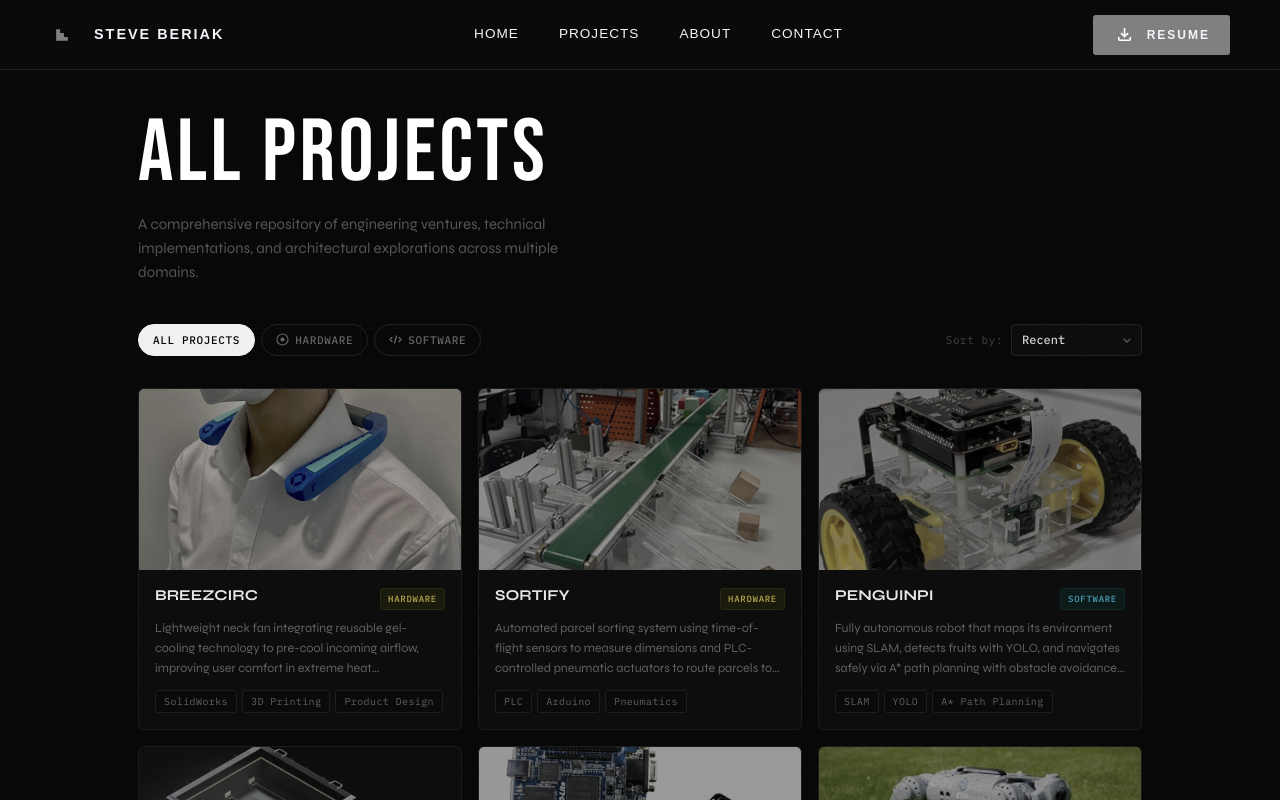
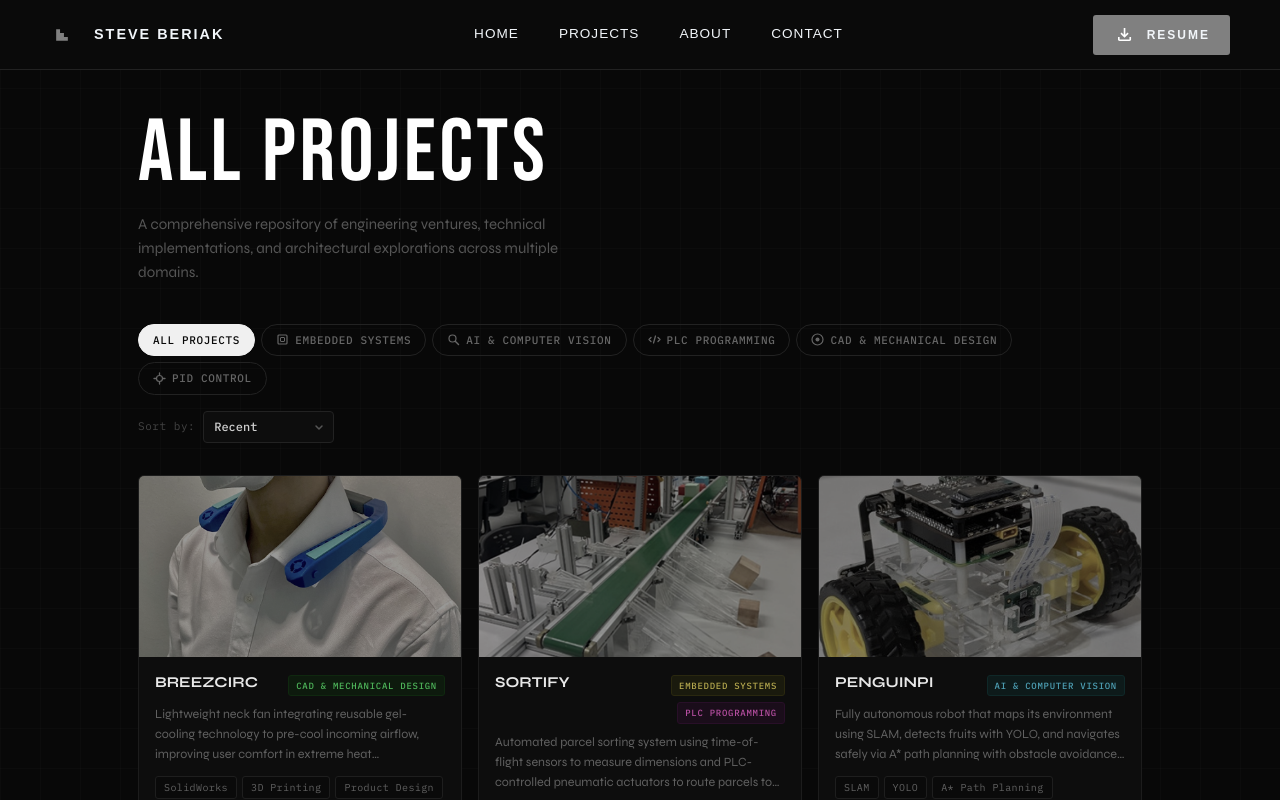
Before and after one commit to LeoFades/portfolio_steve, a React (Vite) app in the folder protfolio_steve/: page /projects in a window 1280 px wide. Shown: the top 800 px of the page. Built offline with nearby package versions, Linux system fonts and the light colour scheme.

Commit message:
refactor: update project categories to multi-select filter system

```diff
--- a/protfolio_steve/src/data/projects.json
+++ b/protfolio_steve/src/data/projects.json
@@ -6,7 +6,7 @@
         "archiveRef": "PROJ-001 // $5,000 DEVELOPMENT GRANT",
         "title": "BREEZCIRC",
         "subtitle": "Portable Cooling Neck Fan with Reusable Gel-Cooling Technology",
-        "category": "Hardware",
+        "category": ["CAD & Mechanical Design"],
         "images": [
             "/Projects/BreezeCirc/BreezeCirc.png",
             "/Projects/BreezeCirc/BreezeCirc1.png",
@@ -64,7 +64,7 @@
         "archiveRef": "PROJ-002 // AUTOMATED LOGISTICS",
         "title": "SORTIFY",
         "subtitle": "Automated Parcel Size Sorting System for Efficient Logistics Handling",
-        "category": "Hardware",
+        "category": ["Embedded Systems", "PLC Programming"],
         "images": [
             "/Projects/Sortify/Sortify.png",
             "/Projects/Sortify/Sortify1.png",
@@ -125,7 +125,7 @@
         "archiveRef": "PROJ-005 // SLAM + YOLO NAVIGATION",
         "title": "PENGUINPI",
         "subtitle": "Fully Autonomous Retail Assistant Robot with SLAM Mapping and YOLO Detection",
-        "category": "Software",
+        "category": ["AI & Computer Vision"],
         "images": [
             "/Projects/PenguinPi/Penguin.png",
             "/Projects/PenguinPi/Penguin1.png",
@@ -184,7 +184,7 @@
         "archiveRef": "PROJ-003 // MONASH SHELL ECO-MARATHON",
         "title": "FORMIFY",
         "subtitle": "Custom Vacuum Forming Machine for Lightweight Aerodynamic Car Components",
-        "category": "Hardware",
+        "category": ["CAD & Mechanical Design", "PID Control"],
         "images": [
             "/Projects/Formify/Formify.png",
             "/Projects/Formify/Formify1.png",
@@ -243,7 +243,7 @@
         "archiveRef": "PROJ-004 // DE10-LITE + ESP32-CAM",
         "title": "FPGA VIDEO PROCESSOR",
         "subtitle": "Real-Time Hardware-Accelerated Image Processing on DE10-Lite FPGA with ESP32-CAM",
-        "category": "Hardware",
+        "category": ["Embedded Systems"],
         "images": [
             "/Projects/FPGA/fpga.png",
             "/Projects/FPGA/fpga1.png",
@@ -304,7 +304,7 @@
         "archiveRef": "PROJ-006 // MONASH AUTOMATION",
         "title": "ROBOT DOG RESKIN",
         "subtitle": "Unitree Go1 Robot Dog with Friendly Design Features and Voice AI Control",
-        "category": "Hardware",
+        "category": ["AI & Computer Vision"],
         "images": [
             "/Projects/Robot_Dog_Reskinning/robot.png",
             "/Projects/Robot_Dog_Reskinning/robot1.png"
--- a/protfolio_steve/src/pages/Projects/Projects.types.ts
+++ b/protfolio_steve/src/pages/Projects/Projects.types.ts
@@ -10,7 +10,7 @@ export interface Project {
   archiveRef: string;
   title: string;
   subtitle: string;
-  category: 'Hardware' | 'Software' | 'VLSI' | 'Research';
+  category: ('Embedded Systems' | 'AI & Computer Vision' | 'PLC Programming' | 'CAD & Mechanical Design' | 'PID Control')[];
   images: string[];
   tags: string[];
   coreTech: string[];
--- a/protfolio_steve/src/pages/Projects/ProjectsPage.tsx
+++ b/protfolio_steve/src/pages/Projects/ProjectsPage.tsx
@@ -6,45 +6,87 @@ import styles from './ProjectsPage.module.css';
 import AnimatedContent from '@/components/ui/FloatIn/FloatIn';
 
 // type Category = 'All Projects' | 'Hardware' | 'Software' | 'VLSI' | 'Research';
-type Category = 'All Projects' | 'Hardware' | 'Software';
+// type Category = 'All Projects' | 'Hardware' | 'Software';
+type Category = 'All Projects' | 'Embedded Systems' | 'AI & Computer Vision' | 'PLC Programming' | 'CAD & Mechanical Design' | 'PID Control';
 type SortOption = 'Recent' | 'Alphabetical';
 
-const CATEGORIES: Category[] = ['All Projects', 'Hardware', 'Software'];
+// const CATEGORIES: Category[] = ['All Projects', 'Hardware', 'Software'];
+const CATEGORIES: Category[] = ['All Projects', 'Embedded Systems', 'AI & Computer Vision', 'PLC Programming', 'CAD & Mechanical Design', 'PID Control'];
 // const CATEGORIES: Category[] = ['All Projects', 'Hardware', 'Software', 'VLSI', 'Research'];
 const SORT_OPTIONS: SortOption[] = ['Recent', 'Alphabetical'];
 const ITEMS_PER_PAGE = 6;
 
+// const CATEGORY_ICONS: Partial<Record<Category, React.ReactNode>> = {
+//     Hardware: (
+//         <svg width="13" height="13" viewBox="0 0 13 13" fill="none">
+//             <circle cx="6.5" cy="6.5" r="5.5" stroke="currentColor" strokeWidth="1.2" />
+//             <circle cx="6.5" cy="6.5" r="2" fill="currentColor" />
+//         </svg>
+//     ),
+//     Software: (
+//         <svg width="13" height="13" viewBox="0 0 13 13" fill="none">
+//             <path d="M3 4.5L1 6.5L3 8.5M10 4.5L12 6.5L10 8.5M7.5 3L5.5 10" stroke="currentColor" strokeWidth="1.3" strokeLinecap="round" strokeLinejoin="round" />
+//         </svg>
+//     ),
+//     // VLSI: (
+//     //     <svg width="13" height="13" viewBox="0 0 13 13" fill="none">
+//     //         <rect x="2" y="2" width="9" height="9" rx="1" stroke="currentColor" strokeWidth="1.2" />
+//     //         <rect x="4.5" y="4.5" width="4" height="4" rx="0.5" stroke="currentColor" strokeWidth="1" />
+//     //     </svg>
+//     // ),
+//     // Research: (
+//     //     <svg width="13" height="13" viewBox="0 0 13 13" fill="none">
+//     //         <circle cx="5.5" cy="5.5" r="3.5" stroke="currentColor" strokeWidth="1.2" />
+//     //         <path d="M8.5 8.5L11.5 11.5" stroke="currentColor" strokeWidth="1.4" strokeLinecap="round" />
+//     //     </svg>
+//     // ),
+// };
+
 const CATEGORY_ICONS: Partial<Record<Category, React.ReactNode>> = {
-    Hardware: (
+    'Embedded Systems': (
+        <svg width="13" height="13" viewBox="0 0 13 13" fill="none">
+            <rect x="2" y="2" width="9" height="9" rx="1" stroke="currentColor" strokeWidth="1.2" />
+            <rect x="4.5" y="4.5" width="4" height="4" rx="0.5" stroke="currentColor" strokeWidth="1" />
+        </svg>
+    ),
+    'AI & Computer Vision': (
+        <svg width="13" height="13" viewBox="0 0 13 13" fill="none">
+            <circle cx="5.5" cy="5.5" r="3.5" stroke="currentColor" strokeWidth="1.2" />
+            <path d="M8.5 8.5L11.5 11.5" stroke="currentColor" strokeWidth="1.4" strokeLinecap="round" />
+        </svg>
+    ),
+    'PLC Programming': (
+        <svg width="13" height="13" viewBox="0 0 13 13" fill="none">
+            <path d="M3 4.5L1 6.5L3 8.5M10 4.5L12 6.5L10 8.5M7.5 3L5.5 10" stroke="currentColor" strokeWidth="1.3" strokeLinecap="round" strokeLinejoin="round" />
+        </svg>
+    ),
+    'CAD & Mechanical Design': (
         <svg width="13" height="13" viewBox="0 0 13 13" fill="none">
             <circle cx="6.5" cy="6.5" r="5.5" stroke="currentColor" strokeWidth="1.2" />
             <circle cx="6.5" cy="6.5" r="2" fill="currentColor" />
         </svg>
     ),
-    Software: (
+    'PID Control': (
     <svg width="13" height="13" viewBox="0 0 13 13" fill="none">
-            <path d="M3 4.5L1 6.5L3 8.5M10 4.5L12 6.5L10 8.5M7.5 3L5.5 10" stroke="currentColor" strokeWidth="1.3" strokeLinecap="round" strokeLinejoin="round" />
+        <path d="M1 6.5h2M10 6.5h2M6.5 1v2M6.5 10v2" stroke="currentColor" strokeWidth="1.3" strokeLinecap="round" />
+        <circle cx="6.5" cy="6.5" r="3" stroke="currentColor" strokeWidth="1.2" />
     </svg>
     ),
-    // VLSI: (
-    //     <svg width="13" height="13" viewBox="0 0 13 13" fill="none">
-    //         <rect x="2" y="2" width="9" height="9" rx="1" stroke="currentColor" strokeWidth="1.2" />
-    //         <rect x="4.5" y="4.5" width="4" height="4" rx="0.5" stroke="currentColor" strokeWidth="1" />
-    //     </svg>
-    // ),
-    // Research: (
-    //     <svg width="13" height="13" viewBox="0 0 13 13" fill="none">
-    //         <circle cx="5.5" cy="5.5" r="3.5" stroke="currentColor" strokeWidth="1.2" />
-    //         <path d="M8.5 8.5L11.5 11.5" stroke="currentColor" strokeWidth="1.4" strokeLinecap="round" />
-    //     </svg>
-    // ),
 };
 
-const CATEGORY_COLORS: Partial<Record<Project['category'], { bg: string; color: string; border: string }>> = {
-    Hardware: { bg: '#1a1a0d', color: '#b5a84e', border: '#2a280f' },
-    Software: { bg: '#0d1a1a', color: '#4ea0b5', border: '#0f2828' },
-    // VLSI: { bg: '#1a0d1a', color: '#b54ea0', border: '#280f28' },
-    // Research: { bg: '#0d1a0d', color: '#4eb55a', border: '#0f280f' },
+// const CATEGORY_COLORS: Partial<Record<Project['category'], { bg: string; color: string; border: string }>> = {
+//     Hardware: { bg: '#1a1a0d', color: '#b5a84e', border: '#2a280f' },
+//     Software: { bg: '#0d1a1a', color: '#4ea0b5', border: '#0f2828' },
+//     // VLSI: { bg: '#1a0d1a', color: '#b54ea0', border: '#280f28' },
+//     // Research: { bg: '#0d1a0d', color: '#4eb55a', border: '#0f280f' },
+// };
+
+const CATEGORY_COLORS: Partial<Record<string, { bg: string; color: string; border: string }>> = {
+    'Embedded Systems':       { bg: '#1a1a0d', color: '#b5a84e', border: '#2a280f' },
+    'AI & Computer Vision':   { bg: '#0d1a1a', color: '#4ea0b5', border: '#0f2828' },
+    'PLC Programming':        { bg: '#1a0d1a', color: '#b54ea0', border: '#280f28' },
+    'CAD & Mechanical Design':{ bg: '#0d1a0d', color: '#4eb55a', border: '#0f280f' },
+    'PID Control': { bg: '#1a0d0d', color: '#b56e4e', border: '#280f0f' },
 };
 
 export default function ProjectsPage() {
@@ -57,7 +99,7 @@ export default function ProjectsPage() {
     const filtered = useMemo(() => {
         let list = [...(projectsData as Project[])];
         if (activeCategory !== 'All Projects') {
-            list = list.filter((p) => p.category === activeCategory);
+            list = list.filter((p) => p.category.includes(activeCategory));
         }
         if (sortBy === 'Alphabetical') {
             list.sort((a, b) => a.title.localeCompare(b.title));
@@ -228,9 +270,46 @@ interface ProjectCardProps {
     onClick: () => void;
 }
 
+// function ProjectCard({ project, onClick }: ProjectCardProps) {
+//     const catStyle = CATEGORY_COLORS[project.category] ?? { bg: '#1a1a1a', color: '#888', border: '#2a2a2a' };
+
+//     return (
+//         <article
+//             className={styles.projectCard}
+//             onClick={onClick}
+//             tabIndex={0}
+//             onKeyDown={(e: React.KeyboardEvent<HTMLElement>) => { if (e.key === 'Enter') onClick(); }}
+//         >
+//             <div className={styles.cardImageWrap}>
+//                 <img src={project.images[0]} alt={project.title} className={styles.cardImage} />
+//             </div>
+//             <div className={styles.cardBody}>
+//                 <div className={styles.cardTitleRow}>
+//                     <h2 className={styles.cardTitle}>{project.title}</h2>
+//                     <span
+//                         className={styles.cardBadge}
+//                         style={{
+//                             background: catStyle.bg,
+//                             color: catStyle.color,
+//                             borderColor: catStyle.border,
+//                         }}
+//                     >
+//                         {project.category.toUpperCase()}
+//                     </span>
+//                 </div>
+//                 <p className={styles.cardSummary}>{project.summary}</p>
+//                 <div className={styles.cardTags}>
+//                     {project.tags.slice(0, 3).map((tag) => (
+//                         <span key={tag} className={styles.cardTag}>{tag}</span>
+//                     ))}
+//                 </div>
+//             </div>
+//         </article>
+//     );
+// }
+
+// AFTER
 function ProjectCard({ project, onClick }: ProjectCardProps) {
-    const catStyle = CATEGORY_COLORS[project.category] ?? { bg: '#1a1a1a', color: '#888', border: '#2a2a2a' };
-
     return (
         <article
             className={styles.projectCard}
@@ -244,16 +323,24 @@ function ProjectCard({ project, onClick }: ProjectCardProps) {
             <div className={styles.cardBody}>
                 <div className={styles.cardTitleRow}>
                     <h2 className={styles.cardTitle}>{project.title}</h2>
+                    <div style={{ display: 'flex', gap: '4px', flexWrap: 'wrap', justifyContent: 'flex-end' }}>
+                        {project.category.map((cat) => {
+                            const s = CATEGORY_COLORS[cat] ?? { bg: '#1a1a1a', color: '#888', border: '#2a2a2a' };
+                            return (
                                 <span
+                                    key={cat}
                                     className={styles.cardBadge}
                                     style={{
-                            background: catStyle.bg,
-                            color: catStyle.color,
-                            borderColor: catStyle.border,
+                                        background: s.bg,
+                                        color: s.color,
+                                        borderColor: s.border,
                                     }}
                                 >
-                        {project.category.toUpperCase()}
+                                    {cat.toUpperCase()}
                                 </span>
+                            );
+                        })}
+                    </div>
                 </div>
                 <p className={styles.cardSummary}>{project.summary}</p>
                 <div className={styles.cardTags}>
```
Also changed, not shown: 1 other file (tests, documents, lock files or other folders). Lines whose indentation alone changed are shown as unchanged.
